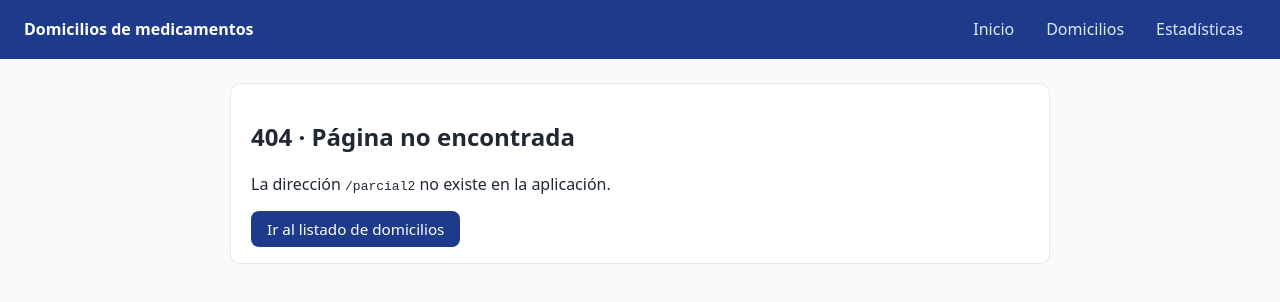
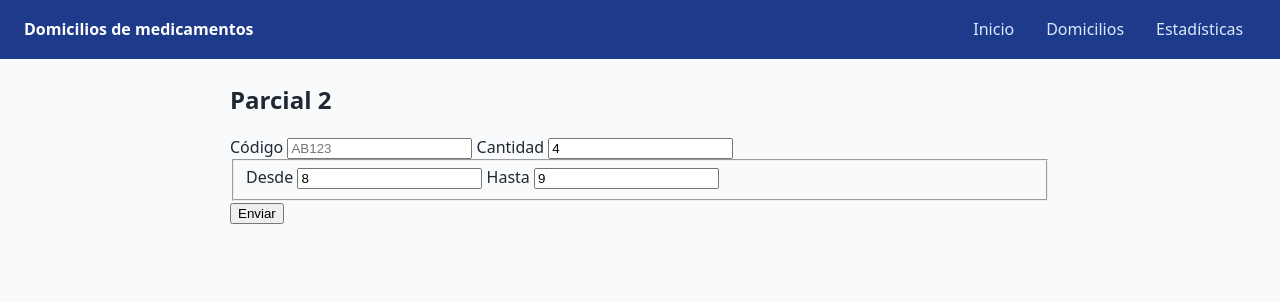
Before and after one commit to mcamila28/taller07-angular, an Angular app: page /parcial2 in a window 1280 px wide. Before the commit this address had no page. Shown: the top 302 px of the page. Built offline with nearby package versions, Linux system fonts and the light colour scheme.

Commit message:
parcial2: R1 formulario con validadores propios

```diff
--- a/src/app/app.routes.ts
+++ b/src/app/app.routes.ts
@@ -4,6 +4,7 @@ import { Detalle } from './vistas/detalle/detalle';
 import { Alta } from './vistas/alta/alta';
 import { NoEncontrada } from './vistas/no-encontrada/no-encontrada';
 import { Busqueda } from './busqueda/busqueda';
+import { Parcial2 } from './parcial2/parcial2';
 
 export const routes: Routes = [
   { path: '', redirectTo: 'domicilios', pathMatch: 'full' },
@@ -17,5 +18,6 @@ export const routes: Routes = [
     loadComponent: () => import('./vistas/estadisticas/estadisticas').then((m) => m.Estadisticas),
     title: 'Estadísticas',
   },
+  { path: 'parcial2', component: Parcial2, title: 'Parcial 2' },
   { path: '**', component: NoEncontrada, title: 'Página no encontrada' },
 ];
--- /dev/null
+++ b/src/app/parcial2/parametros.ts
@@ -0,0 +1,5 @@
+export const M = 4;
+export const TOPE = 20;
+export const DESDE = 8;
+export const PALABRA = 'gama';
+export const PATRON_CODIGO = /^[A-Z]{2}\d{3}$/;
--- /dev/null
+++ b/src/app/parcial2/parcial2.html
@@ -0,0 +1,52 @@
+<h2>Parcial 2</h2>
+
+<!-- R1 -->
+<form [formGroup]="form" (ngSubmit)="enviar()" novalidate>
+  <label>
+    Código
+    <input formControlName="codigo" placeholder="AB123" />
+  </label>
+  @if (mostrar(form.controls.codigo)) {
+    @if (form.controls.codigo.hasError('required')) {
+      <small class="error">El código es obligatorio.</small>
+    }
+    @if (form.controls.codigo.hasError('pattern')) {
+      <small class="error">Formato: dos letras mayúsculas y tres dígitos.</small>
+    }
+  }
+
+  <label>
+    Cantidad
+    <input type="number" formControlName="cantidad" />
+  </label>
+  @if (mostrar(form.controls.cantidad)) {
+    @if (form.controls.cantidad.hasError('required')) {
+      <small class="error">La cantidad es obligatoria.</small>
+    }
+    @if (form.controls.cantidad.hasError('min')) {
+      <small class="error">Mínimo 1. (min)</small>
+    }
+    @if (form.controls.cantidad.hasError('max')) {
+      <small class="error">Máximo {{ TOPE }}. (max)</small>
+    }
+    @if (form.controls.cantidad.hasError('multiplo')) {
+      <small class="error">Debe ser múltiplo de {{ M }}. (multiplo)</small>
+    }
+  }
+
+  <fieldset formGroupName="rango">
+    <label>
+      Desde
+      <input type="number" formControlName="desde" />
+    </label>
+    <label>
+      Hasta
+      <input type="number" formControlName="hasta" />
+    </label>
+  </fieldset>
+  @if (mostrar(form.controls.rango) && form.controls.rango.hasError('hastaMayor')) {
+    <small class="error">«Hasta» debe ser mayor que «desde». (hastaMayor)</small>
+  }
+
+  <button type="submit">Enviar</button>
+</form>
--- /dev/null
+++ b/src/app/parcial2/parcial2.ts
@@ -0,0 +1,75 @@
+import { Component, inject, signal } from '@angular/core';
+import { toObservable, toSignal } from '@angular/core/rxjs-interop';
+import {
+  AbstractControl,
+  NonNullableFormBuilder,
+  ReactiveFormsModule,
+  Validators,
+} from '@angular/forms';
+import { Router } from '@angular/router';
+import { debounceTime, distinctUntilChanged, map, scan, switchMap } from 'rxjs';
+import { Domicilio } from '../models/domicilio';
+import { DomicilioService } from '../services/domicilio.service';
+import { DESDE, M, PATRON_CODIGO, TOPE } from './parametros';
+import { hastaMayor, multiplo } from './validadores';
+
+interface Emision {
+  valor: string;
+  n: number;
+}
+
+@Component({
+  selector: 'app-parcial2',
+  imports: [ReactiveFormsModule],
+  templateUrl: './parcial2.html',
+})
+export class Parcial2 {
+  private readonly fb = inject(NonNullableFormBuilder);
+  private readonly router = inject(Router);
+  private readonly servicio = inject(DomicilioService);
+
+  readonly M = M;
+  readonly TOPE = TOPE;
+  readonly enviado = signal(false);
+
+
+  readonly form = this.fb.group({
+    codigo: ['', [Validators.required, Validators.pattern(PATRON_CODIGO)]],
+    cantidad: [M, [Validators.required, Validators.min(1), Validators.max(TOPE), multiplo(M)]],
+    rango: this.fb.group(
+      { desde: [DESDE], hasta: [DESDE + 1] },
+      { validators: hastaMayor() },
+    ),
+  });
+
+  mostrar(control: AbstractControl): boolean {
+    return this.enviado() || control.touched || control.dirty;
+  }
+
+  enviar(): void {
+    this.enviado.set(true);
+    if (this.form.invalid) {
+      this.form.markAllAsTouched();
+      return;
+    }
+    const { codigo, cantidad } = this.form.getRawValue();
+    this.router.navigate(['/parcial2/detalle', codigo], { queryParams: { cantidad } });
+  }
+
+  readonly buscar = this.fb.control('');
+
+  private readonly emisiones$ = this.buscar.valueChanges.pipe(
+    map((texto) => texto.trim()),
+    debounceTime(300),
+    distinctUntilChanged(),
+    scan((acc: Emision, valor: string): Emision => ({ valor, n: acc.n + 1 }), { valor: '', n: 0 }),
+  );
+
+
+  readonly busqueda = toSignal(this.emisiones$, { initialValue: { valor: '', n: 0 } });
+
+  readonly resultados = toSignal(
+    toObservable(this.busqueda).pipe(switchMap((b) => this.servicio.buscar(b.valor))),
+    { initialValue: [] as Domicilio[] },
+  );
+}
--- /dev/null
+++ b/src/app/parcial2/validadores.ts
@@ -0,0 +1,17 @@
+import { AbstractControl, ValidationErrors, ValidatorFn } from '@angular/forms';
+
+/** Validador de control: el valor debe ser múltiplo de m. */
+export function multiplo(m: number): ValidatorFn {
+  return (control: AbstractControl): ValidationErrors | null => {
+    const valor = Number(control.value);
+    return valor % m === 0 ? null : { multiplo: { m, actual: valor } };
+  };
+}
+
+export function hastaMayor(campoDesde = 'desde', campoHasta = 'hasta'): ValidatorFn {
+  return (grupo: AbstractControl): ValidationErrors | null => {
+    const desde = Number(grupo.get(campoDesde)?.value);
+    const hasta = Number(grupo.get(campoHasta)?.value);
+    return hasta > desde ? null : { hastaMayor: { desde, hasta } };
+  };
+}
```
